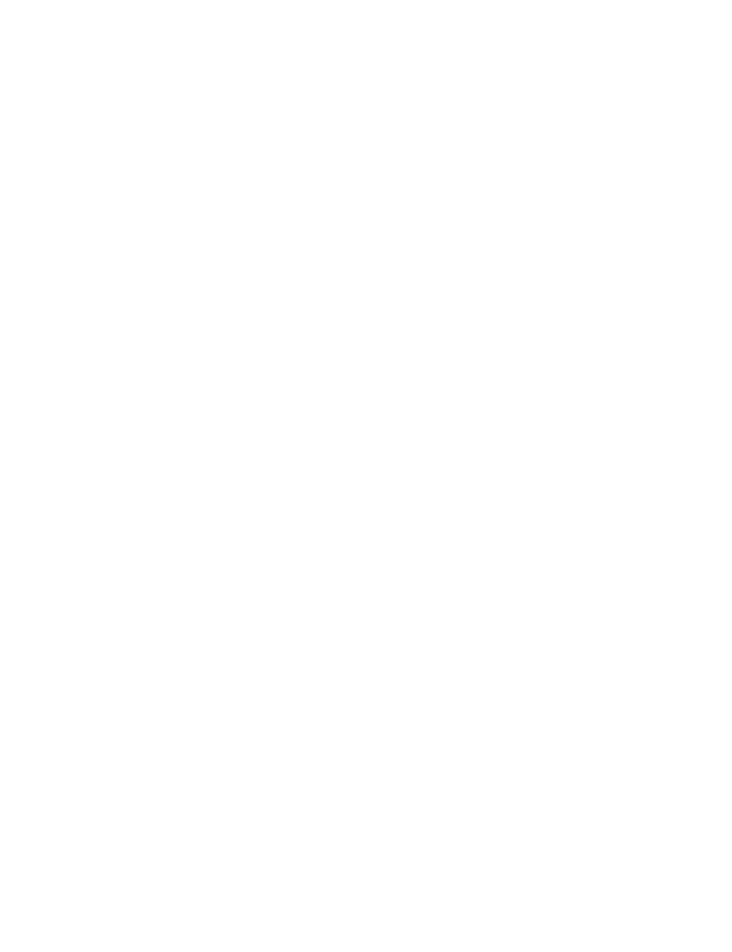
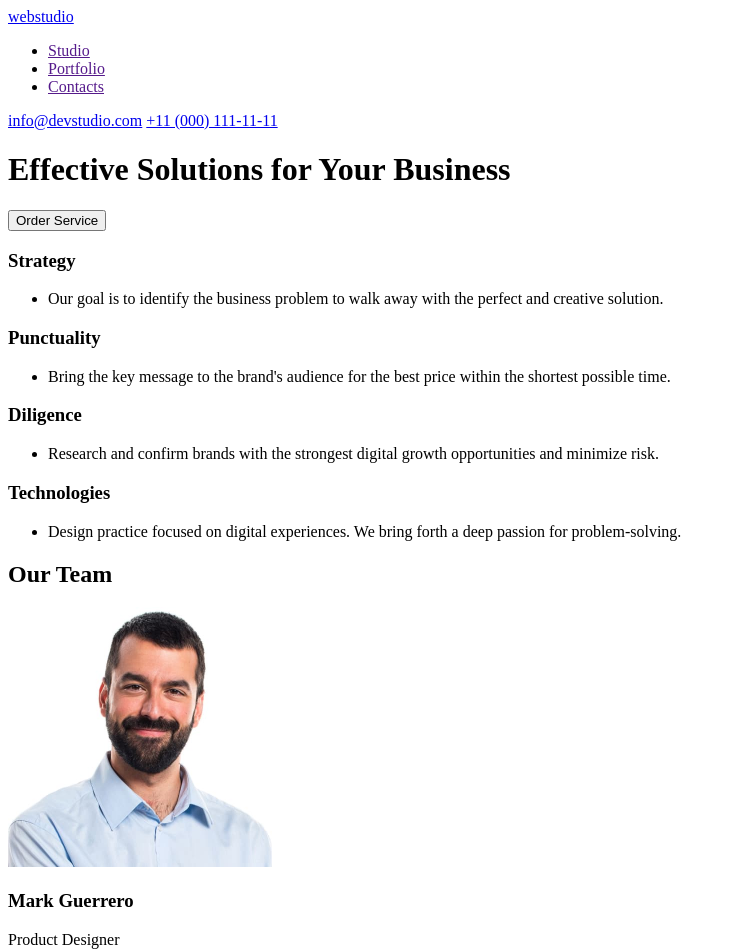
Before and after one commit to aanna25/goit-markup-hw-01, a plain HTML site: page index.html in a window 1280 px wide. Shown: the top 952 px of the page, without its empty margins (0-732 px from the left). Before the commit the page ends 800 px from the top, so only its background shows below. Drawn offline with Linux system fonts and the light colour scheme.

Commit message:
update index.html and add folder images

```diff
--- a/index.html
+++ b/index.html
@@ -6,8 +6,78 @@
     <title>Document</title>
   </head>
   <body>
-    <header></header>
-    <main></main>
-    <footer></footer>
+    <header>
+      <a href="/">webstudio</a>
+      <nav>
+        <ul>
+          <li><a href="">Studio</a></li>
+          <li><a href="">Portfolio</a></li>
+          <li><a href="">Contacts</a></li>
+        </ul>
+      </nav>
+      <a href="mailto:info@devstudio.com">info@devstudio.com</a>
+      <a href="tel:+110001111111">+11 (000) 111-11-11</a>
+    </header>
+    <main>
+      <h1>Effective Solutions for Your Business</h1>
+      <button type="button">Order Service</button>
+
+      <section>
+        <h3>Strategy</h3>
+        <ul>
+          <li>
+            Our goal is to identify the business problem to walk away with the
+            perfect and creative solution.
+          </li>
+        </ul>
+        <h3>Punctuality</h3>
+        <ul>
+          <li>
+            Bring the key message to the brand's audience for the best price
+            within the shortest possible time.
+          </li>
+        </ul>
+        <h3>Diligence</h3>
+        <ul>
+          <li>
+            Research and confirm brands with the strongest digital growth
+            opportunities and minimize risk.
+          </li>
+        </ul>
+        <h3>Technologies</h3>
+        <ul>
+          <li>
+            Design practice focused on digital experiences. We bring forth a
+            deep passion for problem-solving.
+          </li>
+        </ul>
+      </section>
+
+      <section>
+        <h2>Our Team</h2>
+        <img src="images/img-3.jpg" alt="Photo1" width="264" height="260" />
+        <h3>Mark Guerrero</h3>
+        <p>Product Designer</p>
+
+        <img src="images/img-2.jpg" alt="Photo2" width="264" height="260" />
+        <h3>Tom Ford</h3>
+        <p>Frontend Developer</p>
+
+        <img src="images/img-1.jpg" alt="Photo3" width="264" height="260" />
+        <h3>Camila Garcia</h3>
+        <p>Marketing</p>
+
+        <img src="images/img.jpg" alt="Photo4" width="264" height="260" />
+        <h3>Daniel Wilson</h3>
+        <p>UI Designer</p>
+      </section>
+    </main>
+    <footer>
+      <a href="/">webstudio</a>
+      <p>
+        Increase the flow of customers and sales for your business with digital
+        marketing & growth solutions.
+      </p>
+    </footer>
   </body>
 </html>
```
Also changed, not shown: images/img-1.jpg (added), images/img-2.jpg (added), images/img-3.jpg (added), images/img.jpg (added).
